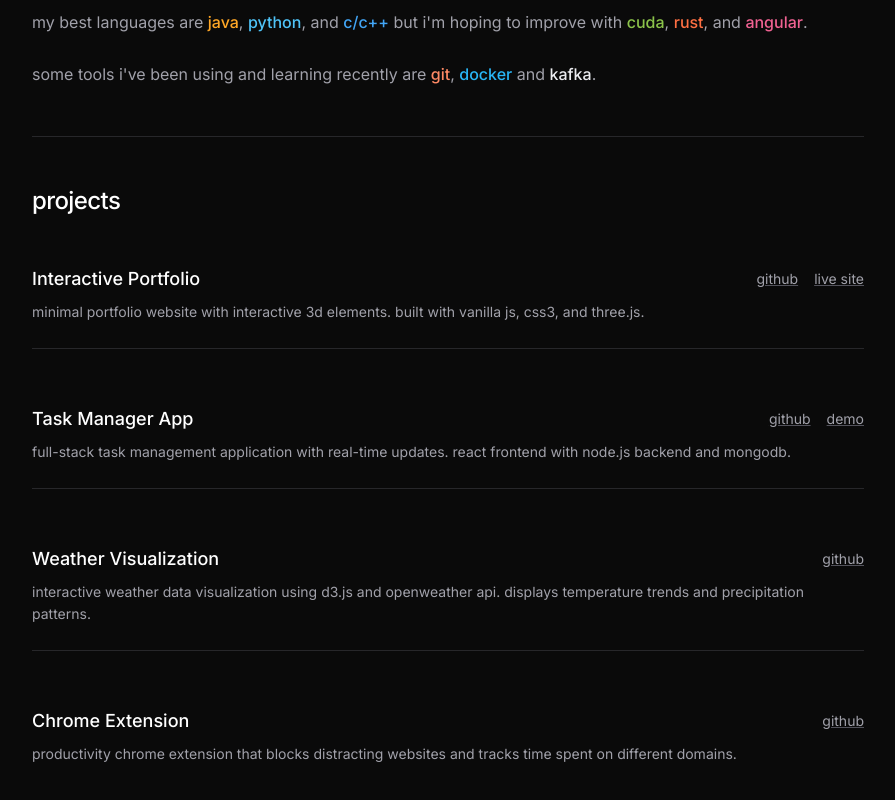
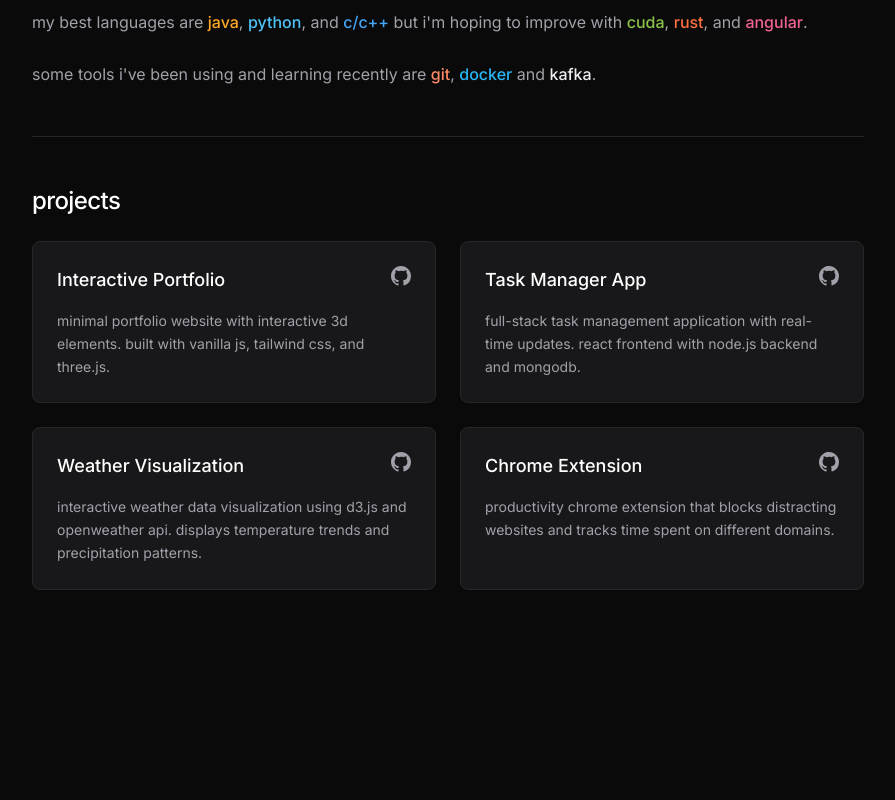
Before and after one commit to b-rine/b-rine.github.io, a website: page index.html in a window 1280 px wide. Shown: the part 1346-2146 px from the top of the page, without its empty margins (192-1087 px from the left). After the commit the page ends 1984 px from the top, so only its background shows below. Drawn offline with nearby package versions, Linux system fonts and the light colour scheme.

Commit message:
refactor: update projects section

```diff
--- a/index.html
+++ b/index.html
@@ -130,88 +130,59 @@
             </section>
 
             <section id="projects" class="py-12">
-                <h2 class="text-2xl font-medium mb-6 text-white tracking-tight">
-                    projects</h2>
+                <h2 class="text-2xl font-medium mb-6 text-white tracking-tight">projects</h2>
 
-                <div class="flex flex-col gap-8">
-                    <div
-                        class="py-6 border-b border-zinc-800 last:border-b-0 transition-opacity hover:opacity-80">
-                        <div
-                            class="flex flex-col md:flex-row md:justify-between md:items-center mb-2 gap-4">
-                            <h3 class="text-lg font-medium text-white">
-                                Interactive Portfolio</h3>
-                            <div class="flex gap-4">
-                                <a href="https://github.com/b-rine/b-rine.github.io"
-                                    target="_blank"
-                                    class="text-zinc-400 underline decoration-zinc-600 hover:text-white hover:decoration-white text-sm transition-colors duration-200">github</a>
-                                <a href="https://b-rine.github.io"
-                                    target="_blank"
-                                    class="text-zinc-400 underline decoration-zinc-600 hover:text-white hover:decoration-white text-sm transition-colors duration-200">live
-                                    site</a>
+                <div class="grid grid-cols-1 md:grid-cols-2 gap-6">
+                    <!-- Interactive Portfolio -->
+                    <div class="group cursor-pointer" onclick="window.open('https://github.com/b-rine', '_blank')">
+                        <div class="bg-zinc-900 rounded-lg p-6 border border-zinc-800 hover:border-zinc-600 transition-all duration-200 h-full">
+                            <div class="flex justify-between items-start mb-4">
+                                <h3 class="text-lg font-medium text-white group-hover:text-zinc-300 transition-colors">Interactive Portfolio</h3>
+                                <svg class="w-5 h-5 text-zinc-400 group-hover:text-white transition-colors" fill="currentColor" viewBox="0 0 20 20">
+                                    <path fill-rule="evenodd" d="M10 0C4.477 0 0 4.484 0 10.017c0 4.425 2.865 8.18 6.839 9.504.5.092.682-.217.682-.483 0-.237-.008-.868-.013-1.703-2.782.605-3.369-1.343-3.369-1.343-.454-1.158-1.11-1.466-1.11-1.466-.908-.62.069-.608.069-.608 1.003.07 1.531 1.032 1.531 1.032.892 1.53 2.341 1.088 2.91.832.092-.647.35-1.088.636-1.338-2.22-.253-4.555-1.113-4.555-4.951 0-1.093.39-1.988 1.029-2.688-.103-.253-.446-1.272.098-2.65 0 0 .84-.27 2.75 1.026A9.564 9.564 0 0110 4.844c.85.004 1.705.115 2.504.337 1.909-1.296 2.747-1.027 2.747-1.027.546 1.379.203 2.398.1 2.651.64.7 1.028 1.595 1.028 2.688 0 3.848-2.339 4.695-4.566 4.942.359.31.678.921.678 1.856 0 1.338-.012 2.419-.012 2.747 0 .268.18.58.688.482A10.019 10.019 0 0020 10.017C20 4.484 15.522 0 10 0z" clip-rule="evenodd"></path>
+                                </svg>
                             </div>
+                            <p class="text-sm leading-relaxed text-zinc-400">minimal portfolio website with interactive 3d elements. built with vanilla js, tailwind css, and three.js.</p>
                         </div>
-                        <p class="text-sm leading-relaxed text-zinc-400">minimal
-                            portfolio website
-                            with interactive 3d elements. built with vanilla js,
-                            css3, and three.js.</p>
                     </div>
 
-                    <div
-                        class="py-6 border-b border-zinc-800 last:border-b-0 transition-opacity hover:opacity-80">
-                        <div
-                            class="flex flex-col md:flex-row md:justify-between md:items-center mb-2 gap-4">
-                            <h3 class="text-lg font-medium text-white">Task
-                                Manager App</h3>
-                            <div class="flex gap-4">
-                                <a href="https://github.com/b-rine/task-manager"
-                                    target="_blank"
-                                    class="text-zinc-400 underline decoration-zinc-600 hover:text-white hover:decoration-white text-sm transition-colors duration-200">github</a>
-                                <a href="https://task-manager-demo.vercel.app"
-                                    target="_blank"
-                                    class="text-zinc-400 underline decoration-zinc-600 hover:text-white hover:decoration-white text-sm transition-colors duration-200">demo</a>
+                    <!-- Task Manager App -->
+                    <div class="group cursor-pointer" onclick="window.open('https://github.com/b-rine', '_blank')">
+                        <div class="bg-zinc-900 rounded-lg p-6 border border-zinc-800 hover:border-zinc-600 transition-all duration-200 h-full">
+                            <div class="flex justify-between items-start mb-4">
+                                <h3 class="text-lg font-medium text-white group-hover:text-zinc-300 transition-colors">Task Manager App</h3>
+                                <svg class="w-5 h-5 text-zinc-400 group-hover:text-white transition-colors" fill="currentColor" viewBox="0 0 20 20">
+                                    <path fill-rule="evenodd" d="M10 0C4.477 0 0 4.484 0 10.017c0 4.425 2.865 8.18 6.839 9.504.5.092.682-.217.682-.483 0-.237-.008-.868-.013-1.703-2.782.605-3.369-1.343-3.369-1.343-.454-1.158-1.11-1.466-1.11-1.466-.908-.62.069-.608.069-.608 1.003.07 1.531 1.032 1.531 1.032.892 1.53 2.341 1.088 2.91.832.092-.647.35-1.088.636-1.338-2.22-.253-4.555-1.113-4.555-4.951 0-1.093.39-1.988 1.029-2.688-.103-.253-.446-1.272.098-2.65 0 0 .84-.27 2.75 1.026A9.564 9.564 0 0110 4.844c.85.004 1.705.115 2.504.337 1.909-1.296 2.747-1.027 2.747-1.027.546 1.379.203 2.398.1 2.651.64.7 1.028 1.595 1.028 2.688 0 3.848-2.339 4.695-4.566 4.942.359.31.678.921.678 1.856 0 1.338-.012 2.419-.012 2.747 0 .268.18.58.688.482A10.019 10.019 0 0020 10.017C20 4.484 15.522 0 10 0z" clip-rule="evenodd"></path>
+                                </svg>
                             </div>
+                            <p class="text-sm leading-relaxed text-zinc-400">full-stack task management application with real-time updates. react frontend with node.js backend and mongodb.</p>
                         </div>
-                        <p class="text-sm leading-relaxed text-zinc-400">
-                            full-stack task
-                            management application with real-time updates. react
-                            frontend with node.js backend and mongodb.</p>
                     </div>
 
-                    <div
-                        class="py-6 border-b border-zinc-800 last:border-b-0 transition-opacity hover:opacity-80">
-                        <div
-                            class="flex flex-col md:flex-row md:justify-between md:items-center mb-2 gap-4">
-                            <h3 class="text-lg font-medium text-white">Weather
-                                Visualization</h3>
-                            <div class="flex gap-4">
-                                <a href="https://github.com/b-rine/weather-viz"
-                                    target="_blank"
-                                    class="text-zinc-400 underline decoration-zinc-600 hover:text-white hover:decoration-white text-sm transition-colors duration-200">github</a>
+                    <!-- Weather Visualization -->
+                    <div class="group cursor-pointer" onclick="window.open('https://github.com/b-rine', '_blank')">
+                        <div class="bg-zinc-900 rounded-lg p-6 border border-zinc-800 hover:border-zinc-600 transition-all duration-200 h-full">
+                            <div class="flex justify-between items-start mb-4">
+                                <h3 class="text-lg font-medium text-white group-hover:text-zinc-300 transition-colors">Weather Visualization</h3>
+                                <svg class="w-5 h-5 text-zinc-400 group-hover:text-white transition-colors" fill="currentColor" viewBox="0 0 20 20">
+                                    <path fill-rule="evenodd" d="M10 0C4.477 0 0 4.484 0 10.017c0 4.425 2.865 8.18 6.839 9.504.5.092.682-.217.682-.483 0-.237-.008-.868-.013-1.703-2.782.605-3.369-1.343-3.369-1.343-.454-1.158-1.11-1.466-1.11-1.466-.908-.62.069-.608.069-.608 1.003.07 1.531 1.032 1.531 1.032.892 1.53 2.341 1.088 2.91.832.092-.647.35-1.088.636-1.338-2.22-.253-4.555-1.113-4.555-4.951 0-1.093.39-1.988 1.029-2.688-.103-.253-.446-1.272.098-2.65 0 0 .84-.27 2.75 1.026A9.564 9.564 0 0110 4.844c.85.004 1.705.115 2.504.337 1.909-1.296 2.747-1.027 2.747-1.027.546 1.379.203 2.398.1 2.651.64.7 1.028 1.595 1.028 2.688 0 3.848-2.339 4.695-4.566 4.942.359.31.678.921.678 1.856 0 1.338-.012 2.419-.012 2.747 0 .268.18.58.688.482A10.019 10.019 0 0020 10.017C20 4.484 15.522 0 10 0z" clip-rule="evenodd"></path>
+                                </svg>
                             </div>
+                            <p class="text-sm leading-relaxed text-zinc-400">interactive weather data visualization using d3.js and openweather api. displays temperature trends and precipitation patterns.</p>
                         </div>
-                        <p class="text-sm leading-relaxed text-zinc-400">
-                            interactive weather data
-                            visualization using d3.js and openweather api.
-                            displays temperature trends and precipitation
-                            patterns.</p>
                     </div>
 
-                    <div
-                        class="py-6 border-b border-zinc-800 last:border-b-0 transition-opacity hover:opacity-80">
-                        <div
-                            class="flex flex-col md:flex-row md:justify-between md:items-center mb-2 gap-4">
-                            <h3 class="text-lg font-medium text-white">Chrome
-                                Extension</h3>
-                            <div class="flex gap-4">
-                                <a href="https://github.com/b-rine/productivity-ext"
-                                    target="_blank"
-                                    class="text-zinc-400 underline decoration-zinc-600 hover:text-white hover:decoration-white text-sm transition-colors duration-200">github</a>
+                    <!-- Chrome Extension -->
+                    <div class="group cursor-pointer" onclick="window.open('https://github.com/b-rine', '_blank')">
+                        <div class="bg-zinc-900 rounded-lg p-6 border border-zinc-800 hover:border-zinc-600 transition-all duration-200 h-full">
+                            <div class="flex justify-between items-start mb-4">
+                                <h3 class="text-lg font-medium text-white group-hover:text-zinc-300 transition-colors">Chrome Extension</h3>
+                                <svg class="w-5 h-5 text-zinc-400 group-hover:text-white transition-colors" fill="currentColor" viewBox="0 0 20 20">
+                                    <path fill-rule="evenodd" d="M10 0C4.477 0 0 4.484 0 10.017c0 4.425 2.865 8.18 6.839 9.504.5.092.682-.217.682-.483 0-.237-.008-.868-.013-1.703-2.782.605-3.369-1.343-3.369-1.343-.454-1.158-1.11-1.466-1.11-1.466-.908-.62.069-.608.069-.608 1.003.07 1.531 1.032 1.531 1.032.892 1.53 2.341 1.088 2.91.832.092-.647.35-1.088.636-1.338-2.22-.253-4.555-1.113-4.555-4.951 0-1.093.39-1.988 1.029-2.688-.103-.253-.446-1.272.098-2.65 0 0 .84-.27 2.75 1.026A9.564 9.564 0 0110 4.844c.85.004 1.705.115 2.504.337 1.909-1.296 2.747-1.027 2.747-1.027.546 1.379.203 2.398.1 2.651.64.7 1.028 1.595 1.028 2.688 0 3.848-2.339 4.695-4.566 4.942.359.31.678.921.678 1.856 0 1.338-.012 2.419-.012 2.747 0 .268.18.58.688.482A10.019 10.019 0 0020 10.017C20 4.484 15.522 0 10 0z" clip-rule="evenodd"></path>
+                                </svg>
                             </div>
+                            <p class="text-sm leading-relaxed text-zinc-400">productivity chrome extension that blocks distracting websites and tracks time spent on different domains.</p>
                         </div>
-                        <p class="text-sm leading-relaxed text-zinc-400">
-                            productivity chrome
-                            extension that blocks distracting websites and
-                            tracks time spent on different domains.</p>
                     </div>
                 </div>
             </section>
```
